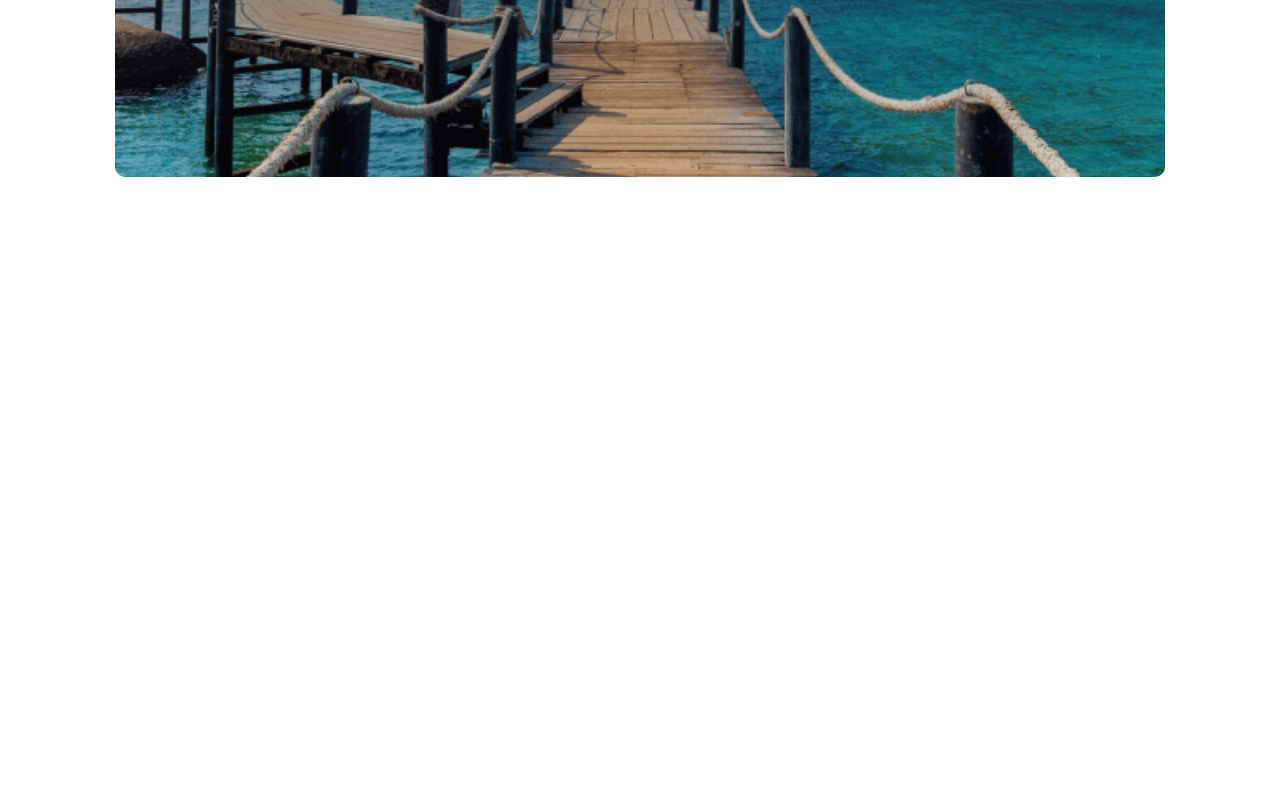
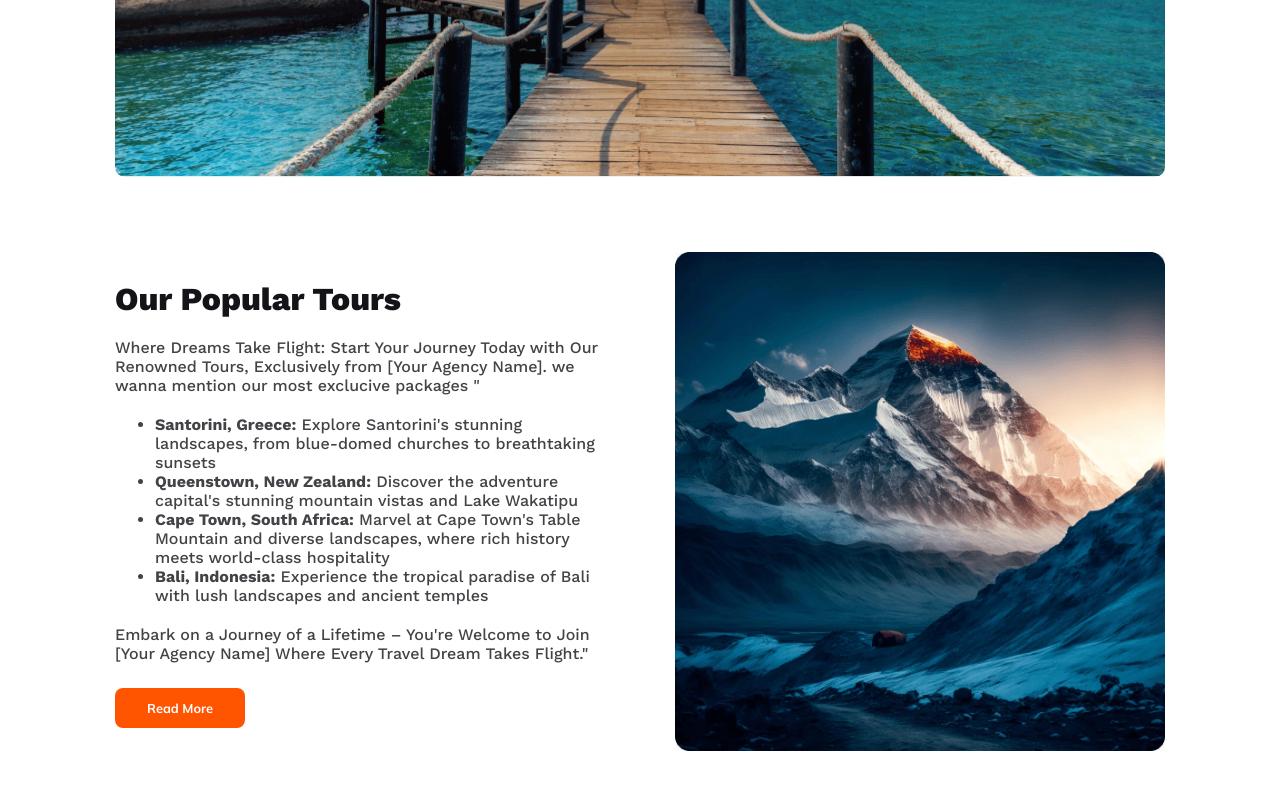
Before and after one commit to TasinEvan/travel-agency, a plain HTML site: page index.html in a window 1280 px wide. Shown: the part 471-1260 px from the top of the page. Before the commit the page ends 800 px from the top, so only its background shows below. Drawn offline with nearby package versions, Linux system fonts and the light colour scheme.

Commit message:
popular added

```diff
--- a/index.html
+++ b/index.html
@@ -28,13 +28,12 @@
                 <a class="description" href="">Testimonial</a>
                 <a class="description" href="">Blog</a>
                 <a class="description" href="">Contact</a>
-                <div>
+
+                <div class="menu">
                     <i class="fa-solid fa-bars"></i>
                 </div>
 
             </div>
-
-
         </nav>
 
 
@@ -64,19 +63,37 @@
                 </select>
 
                 <button class="btn-primary">
-                    <i class="fa-solid fa-magnifying-glass"></i>
+                    <i class="fa-solid fa-magnifying-glass"></i> Find Now</button>
+
+            </div>
+        </section >
 
 
-                    Find Now</button>
-
-            </div>
+<section class="popular-tour-container">
+    <div>
+        <h1 class="title">Our Popular Tours</h1>
+        <p class="description">Where Dreams Take Flight: Start Your Journey Today with Our Renowned Tours, Exclusively from [Your Agency Name]. we wanna mention our most exclucive packages "</p>
 
 
+        <ul class="description">
+            <li><b>Santorini, Greece:</b>
+                Explore Santorini's stunning landscapes, from blue-domed churches to breathtaking sunsets</li>
+            <li><b>Queenstown, New Zealand:</b>
+                Discover the adventure capital's stunning mountain vistas and Lake Wakatipu</li>
+            <li><b>Cape Town, South Africa:</b>
+                Marvel at Cape Town's Table Mountain and diverse landscapes, where rich history meets world-class hospitality</li>
+            <li><b>Bali, Indonesia:</b>
+                Experience the tropical paradise of Bali with lush landscapes and ancient temples</li>
+        </ul>
+        <P class="description">Embark on a Journey of a Lifetime – You're Welcome to Join [Your Agency Name] Where Every Travel Dream Takes Flight."</P>
 
-        </section>
+        <button class="btn-primary" >Read More</button>
+    </div>
+    <div class="hill-img-container">
+        <img src="./Images/Rectangle4.png" alt="">
+    </div>
 
-
-
+</section>
 
     </main>
     <footer>
--- a/styles/travel.css
+++ b/styles/travel.css
@@ -10,13 +10,13 @@
 }
 
 .title {
-    font-size: 2.5rem;
+    font-size: 2rem;
     font-weight: 800;
     color: #131318;
 }
 
 .description {
-    font-size: 1.12rem;
+    font-size: 1rem;
     color: #424247;
     font-weight: 500;
 
@@ -68,6 +68,9 @@ header nav .title-container{
 nav .nav-bar a {
     text-decoration: none;
     margin-right: 30px;
+}
+.menu{
+    display: none;
 }
 header span{
     color: #FF5400;
@@ -131,6 +134,44 @@ cursor: pointer;
 .banner-form select:hover{
     background-color: darkturquoise;
 }
+/* popular section */
+.popular-tour-container{
+    margin: 75px auto;
+    display: flex;
+    justify-content: space-between;
+    align-items: center;
+    gap: 70px;
+
+
+}
+.popular-tour-container img{
+    width: 100%;
+}
+.popular-tour-container>div{
+
+width: calc((100% - 70px) / 2);
+}
+.popular-tour-container>div .description{
+    margin-top: 20px;
+}
+.popular-tour-container > div .btn-primary{
+    margin-top: 25px;
+}
+
+
+
+
+
+
+
+
+
+
+
+
+
+
+
 
 
 
@@ -138,7 +179,7 @@ cursor: pointer;
 
 @media screen and (max-width:600px)
 {
-
+   /* nav and banner section */
     .nav-bar a{
         display: none;
     }
@@ -180,6 +221,16 @@ cursor: pointer;
         width: 200px;
         height: 45px;}
 
+   /* popular section */
+   .popular-tour-container{
+    flex-direction:column;
+    gap: 30px;
 
+    margin:50px 15px ;
+
+   }
+   .popular-tour-container>div{
+
+    width: 100%;}
 
 }
```
